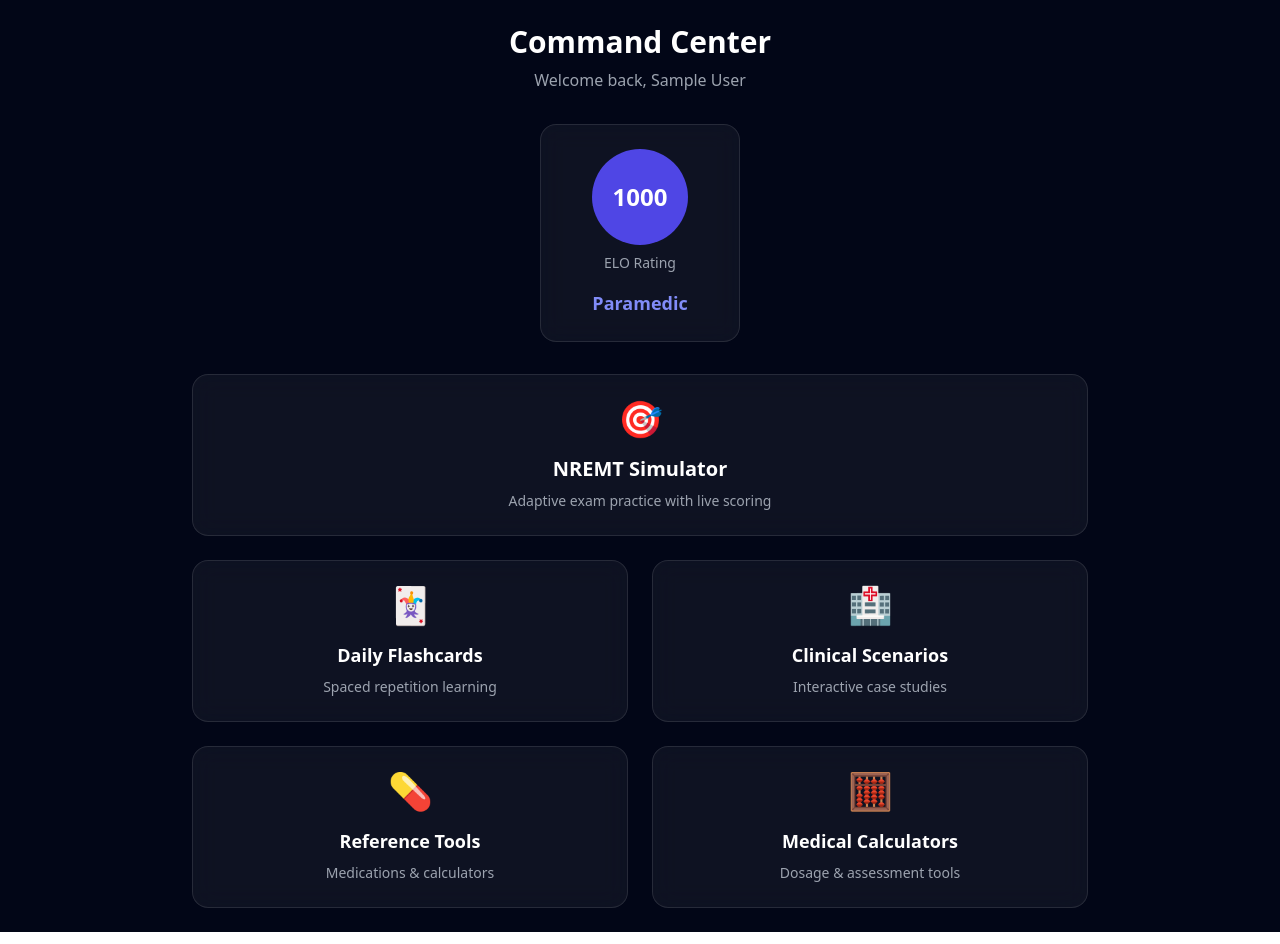
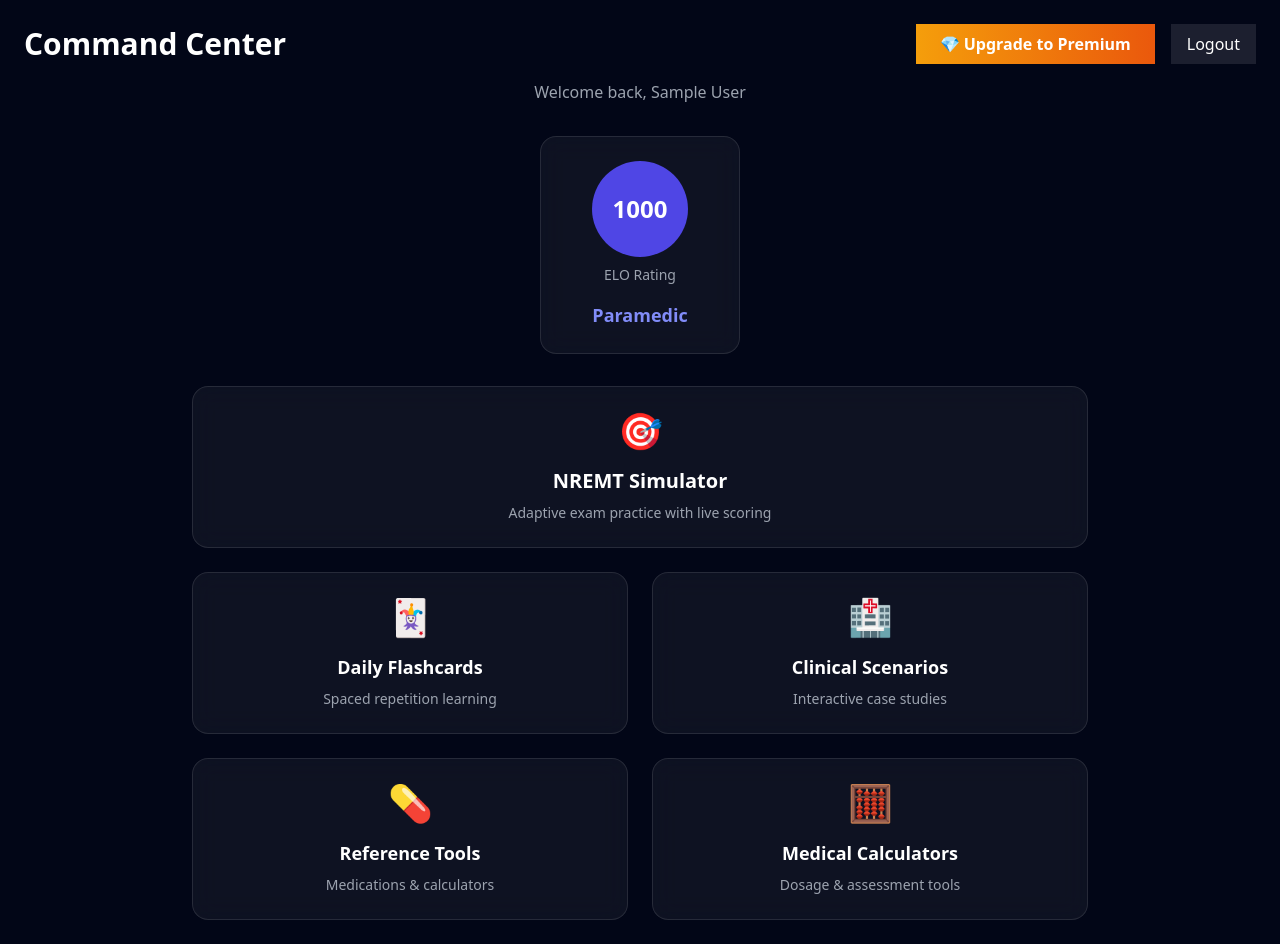
Before and after one commit to primalrockstar/EmeritaRig, a React (Vite) app in the folder EMTBApp/ProMedixEMS-main/: page /dashboard in a window 1280 px wide. Built offline with nearby package versions, Linux system fonts and the light colour scheme; sample sign-in values are in the browser's storage.

Commit message:
Add Upgrade to Premium button to test Stripe payments
- Added upgrade button in dashboard header
- Added logout button
- Import and display UpgradeModal for testing
- Ready to test Stripe checkout flow

```diff
--- a/EMTBApp/ProMedixEMS-main/src/screens/DashboardScreen.tsx
+++ b/EMTBApp/ProMedixEMS-main/src/screens/DashboardScreen.tsx
@@ -1,10 +1,12 @@
-import React from 'react';
+import React, { useState } from 'react';
 import { Link, useNavigate } from 'react-router-dom';
 import { useAuth } from '../auth/AuthContext';
+import UpgradeModal from '../components/paywall/UpgradeModal';
 
 const DashboardScreen: React.FC = () => {
-  const { user } = useAuth();
+  const { user, logout } = useAuth();
   const navigate = useNavigate();
+  const [showUpgradeModal, setShowUpgradeModal] = useState(false);
 
   const getRank = (rating: number) => {
     if (rating < 800) return "Probie";
@@ -21,9 +23,25 @@ const DashboardScreen: React.FC = () => {
     <div className="min-h-screen bg-slate-950 text-white p-6">
       {/* Header */}
       <header className="mb-8">
-        <h1 className="text-3xl font-bold text-center mb-2">
-          Command Center
-        </h1>
+        <div className="flex justify-between items-center mb-4">
+          <h1 className="text-3xl font-bold">
+            Command Center
+          </h1>
+          <div className="flex gap-4">
+            <button
+              onClick={() => setShowUpgradeModal(true)}
+              className="px-6 py-2 bg-gradient-to-r from-amber-500 to-orange-600 text-white font-semibold rounded-lg hover:shadow-lg transition-all"
+            >
+              💎 Upgrade to Premium
+            </button>
+            <button
+              onClick={logout}
+              className="px-4 py-2 bg-white/10 text-white rounded-lg hover:bg-white/20 transition-all"
+            >
+              Logout
+            </button>
+          </div>
+        </div>
         <p className="text-gray-400 text-center">
           Welcome back, {user?.name || 'Medic'}
         </p>
@@ -89,6 +107,11 @@ const DashboardScreen: React.FC = () => {
           </div>
         </div>
       </div>
+
+      {/* Upgrade Modal */}
+      {showUpgradeModal && (
+        <UpgradeModal onClose={() => setShowUpgradeModal(false)} />
+      )}
     </div>
   );
 };
```
